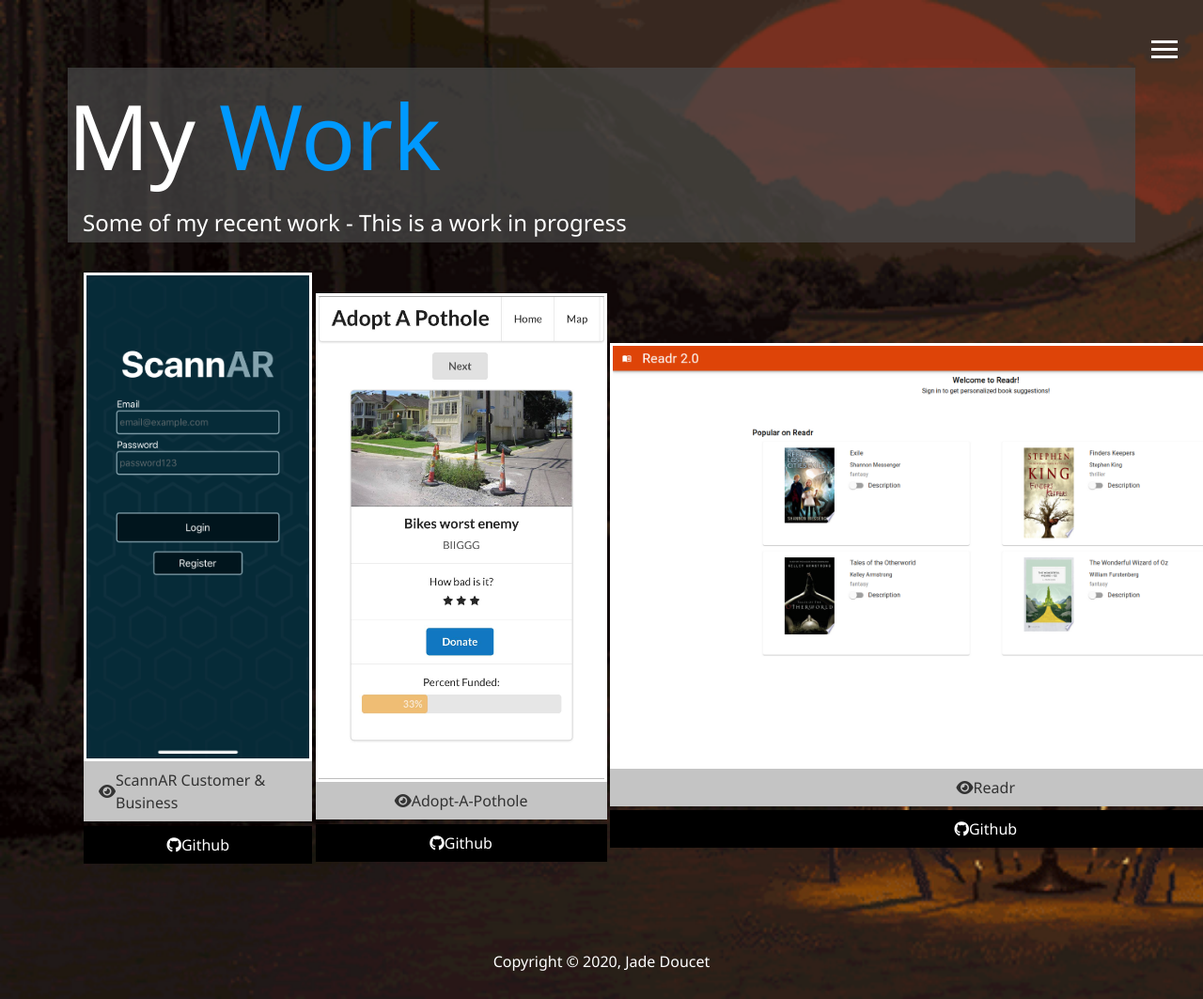
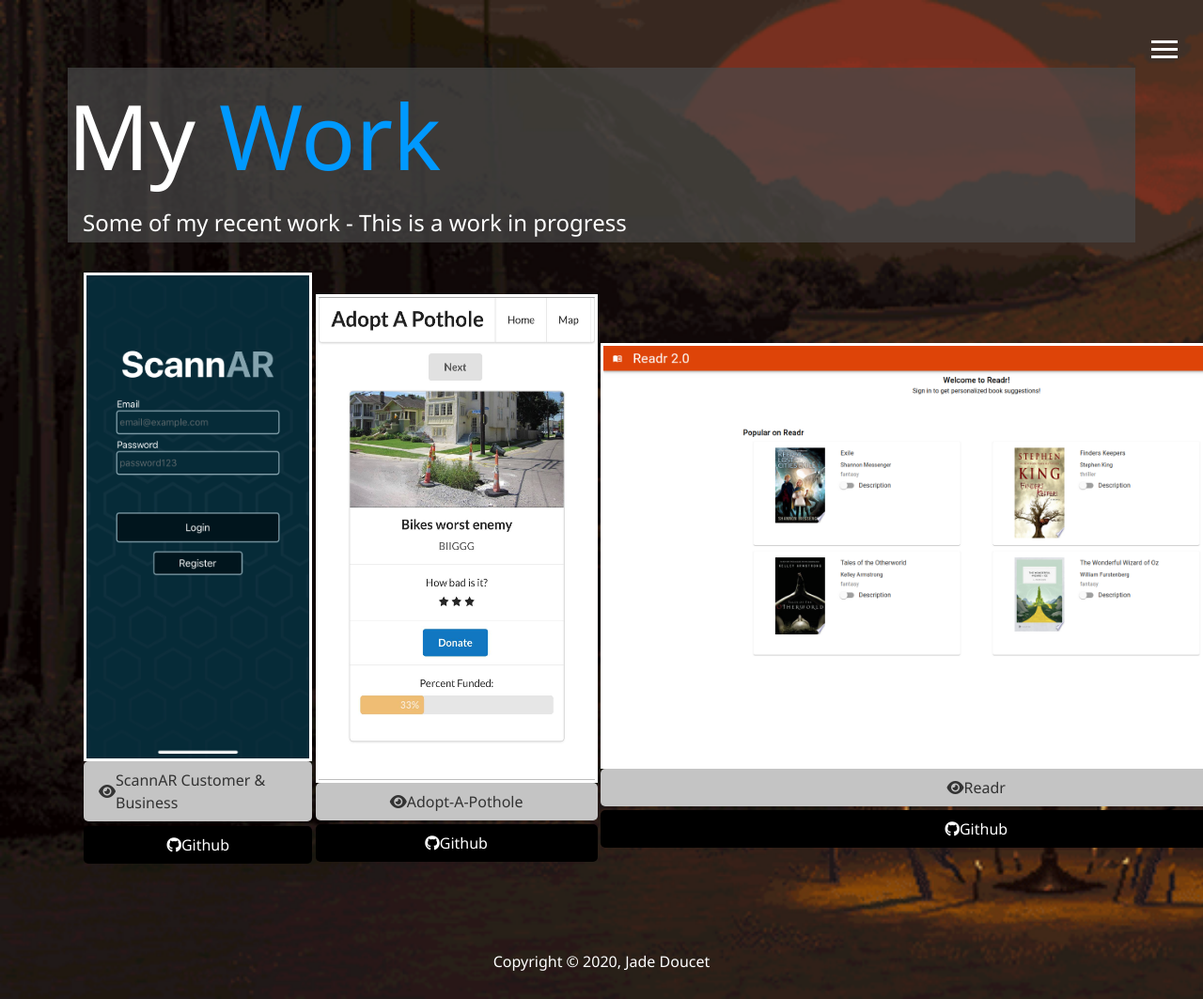
Before and after one commit to JadeJDoucet/personalWebpage, a website: page dist/work.html in a window 1280 px wide. Shown: the top 1063 px of the page at 94% size. Drawn offline with Linux system fonts and the light colour scheme.

Commit message:
updated adopt a pothole size

```diff
--- a/package.json
+++ b/package.json
@@ -12,6 +12,7 @@
   "homepage": "https://jadejdoucet.github.io/personalWebpage",
   "dependencies": {
     "gh-pages": "^2.2.0",
+    "node": "^13.10.1",
     "node-sass": "^4.13.0"
   }
 }
--- a/scss/main.scss
+++ b/scss/main.scss
@@ -188,12 +188,14 @@
   @extend .btn;
   background: darken($primary-color, $amount: 50);
   color: #fff;
+  border-radius: 5px;
 }
 
 .btn-light {
   @extend .btn;
   background: lighten($primary-color, $amount: 50);
   color: #333;
+  border-radius: 5px;
 }
 
 
@@ -205,4 +207,9 @@
   height: 60px;
 }
 
+#adopt {
+  width: 300px;
+  height: 750px;
+}
+
 @import 'mobile';
```
Also changed, not shown: dist/css/main.css, 1 other file.
